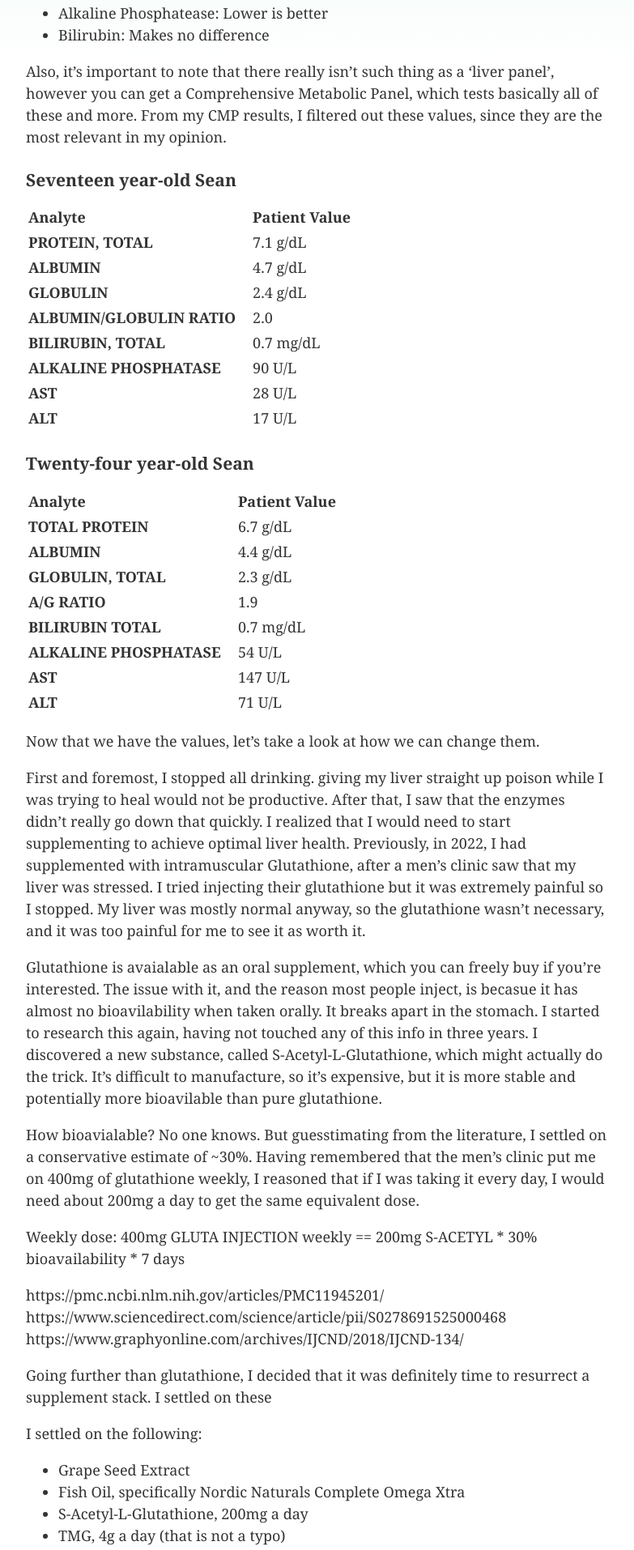
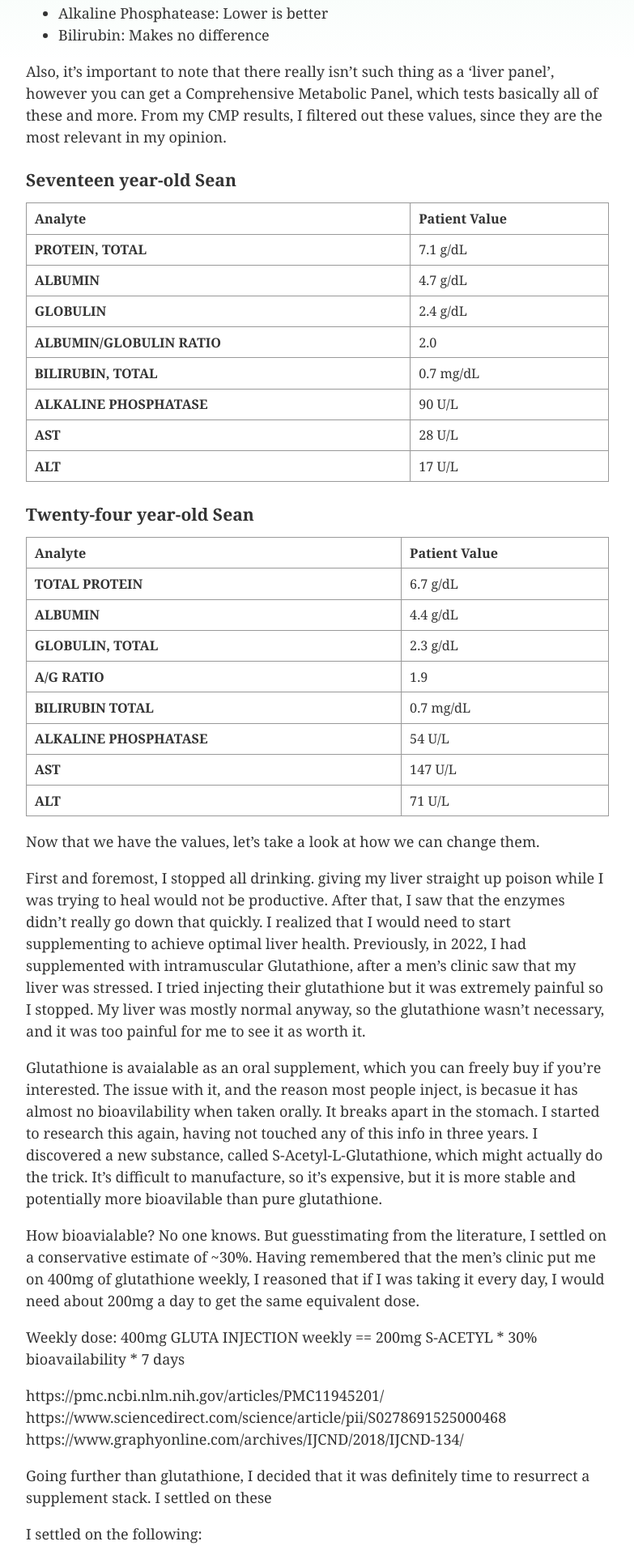
Before and after one commit to 0sps/sull1van.com, a Jekyll site: the page built from _posts/2026-05-19-Best-liver-of-all-time.md, in a window 1280 px wide. Shown: the part 925-2839 px from the top of the page at 81% size, without its empty margins (248-1031 px from the left). Built offline with Jekyll 4.4.1, drawn with Linux system fonts in a browser that asks for light colours.

Commit message:
fix table

```diff
--- a/assets/css/extra.css
+++ b/assets/css/extra.css
@@ -24,12 +24,16 @@ figcaption {
 table {
   margin-top: 1em;
   margin-bottom: 1em;
+  border-collapse: collapse;
+  font-size: 0.9em;
+  width: 100%;
 }
 th {
   text-align: left;
 }
 th, td {
-  padding-right: 1em;
+  padding: 0.4em 0.6em;
+  border: thin solid #999;
 }
 td *:first-child {
   margin-top: 0;
```
Also changed, not shown: 1 other file.
